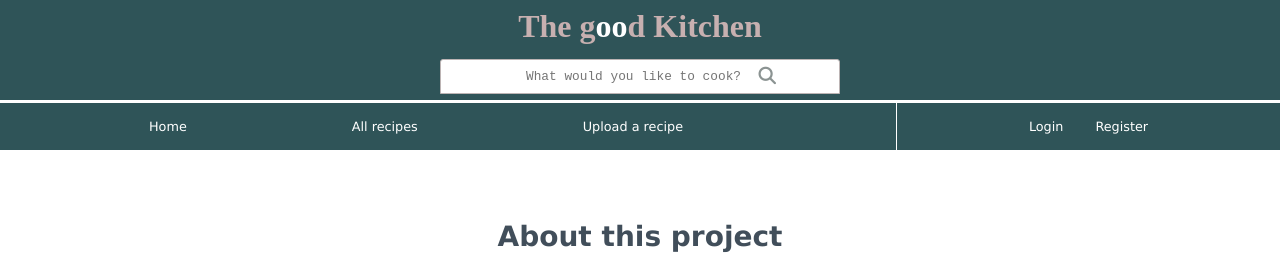
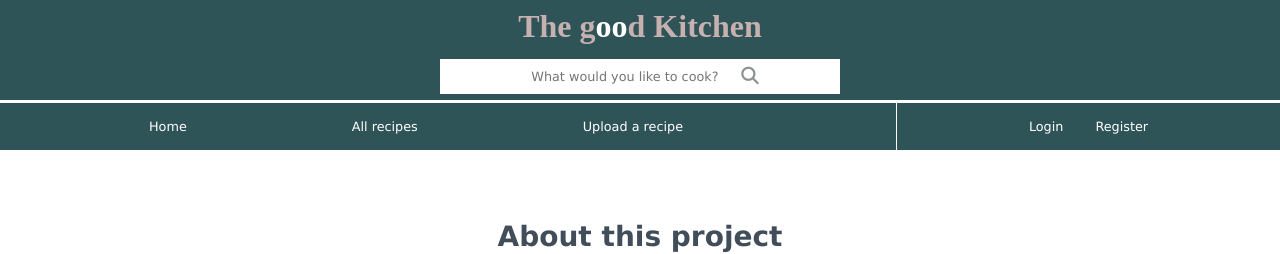
Before and after one commit to MartinZazpe/The-Good-Kitchen, a Node server app: page /the-good-kitchen/aboutThisProject in a window 1280 px wide. Shown: the top 254 px of the page. Run offline with Node 20, Linux system fonts and the light colour scheme; some libraries are stand-ins or nearby versions.

Commit message:
these changes to ensure that css works on header

```diff
--- a/public/stylesheets/header.css
+++ b/public/stylesheets/header.css
@@ -244,33 +244,36 @@ ul {
 
 
 #search-input-icon-container {
-    position: relative;
+    /* position: relative; */
     width: 100%;
+    display: flex;
+    background: white;
+    justify-content: center;
 }
 
 .search-input {
     font-size: 0.8rem !important;
-    width: 100%;
+    width: 220px;
     height: 35px;
     border: 1px solid rgb(188, 180, 180);
     border-top-left-radius: 3px;
     border-top-right-radius: 3px;
+    border: none;
     /* text-align: center; */
     position: relative;
-    font-family: 'Courier New', Courier, monospace;
+    padding: 10 70px;
+    /* font-family: 'Courier New', Courier, monospace; */
 }
 
 .search-icon-container {
-    position: absolute;
     right: 0px;
     bottom: 50%;
     display: flex;
-    justify-content: flex-end;
+    justify-content: flex-start;
+    align-items: flex-start;
 }
 
 .search-icon {
-    right: 5vw;
-    position: absolute;
     z-index: 2;
     color: rgb(139, 147, 146);
     align-self: center;
@@ -332,9 +335,9 @@ ul {
 
 @media (min-width:480px) {
 
-    .search-input {
+    /* .search-input {
         text-align: center;
-    }
+    } */
 
     .hamburger {
         display: none;
```
